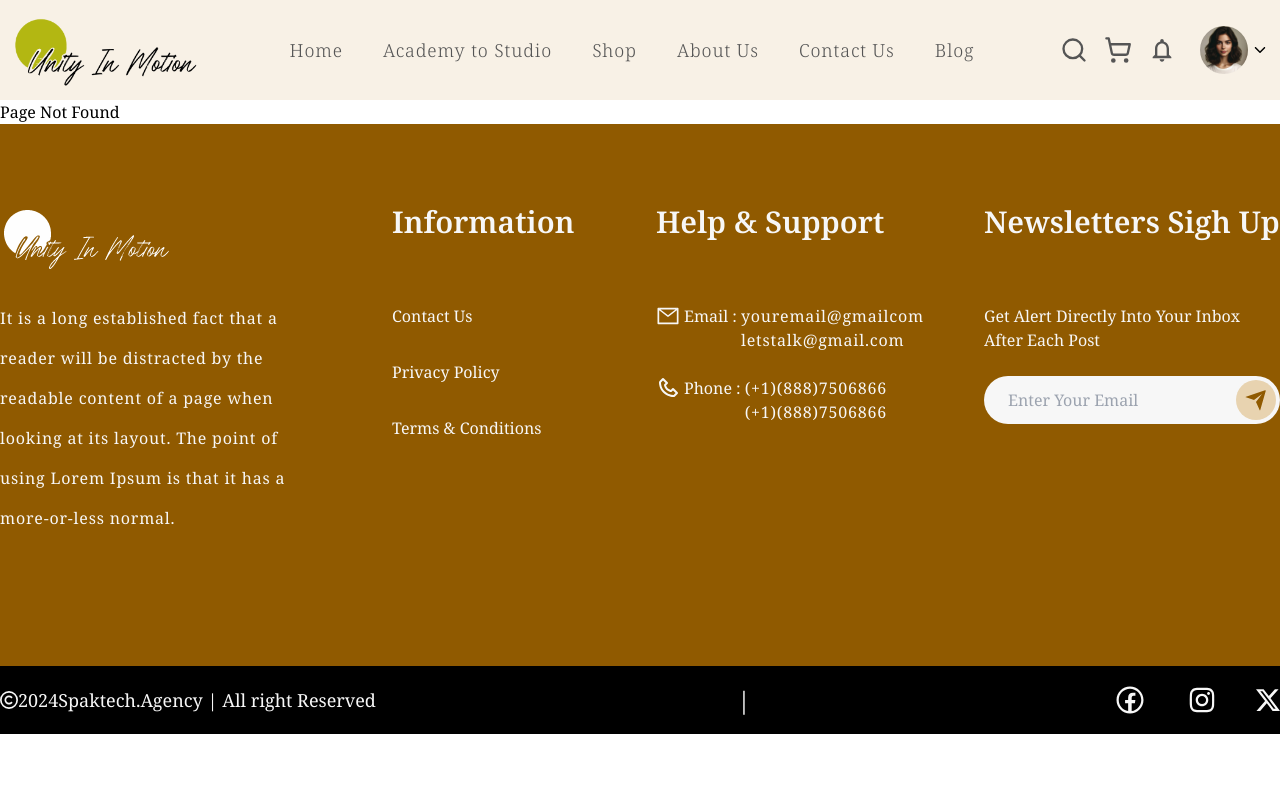
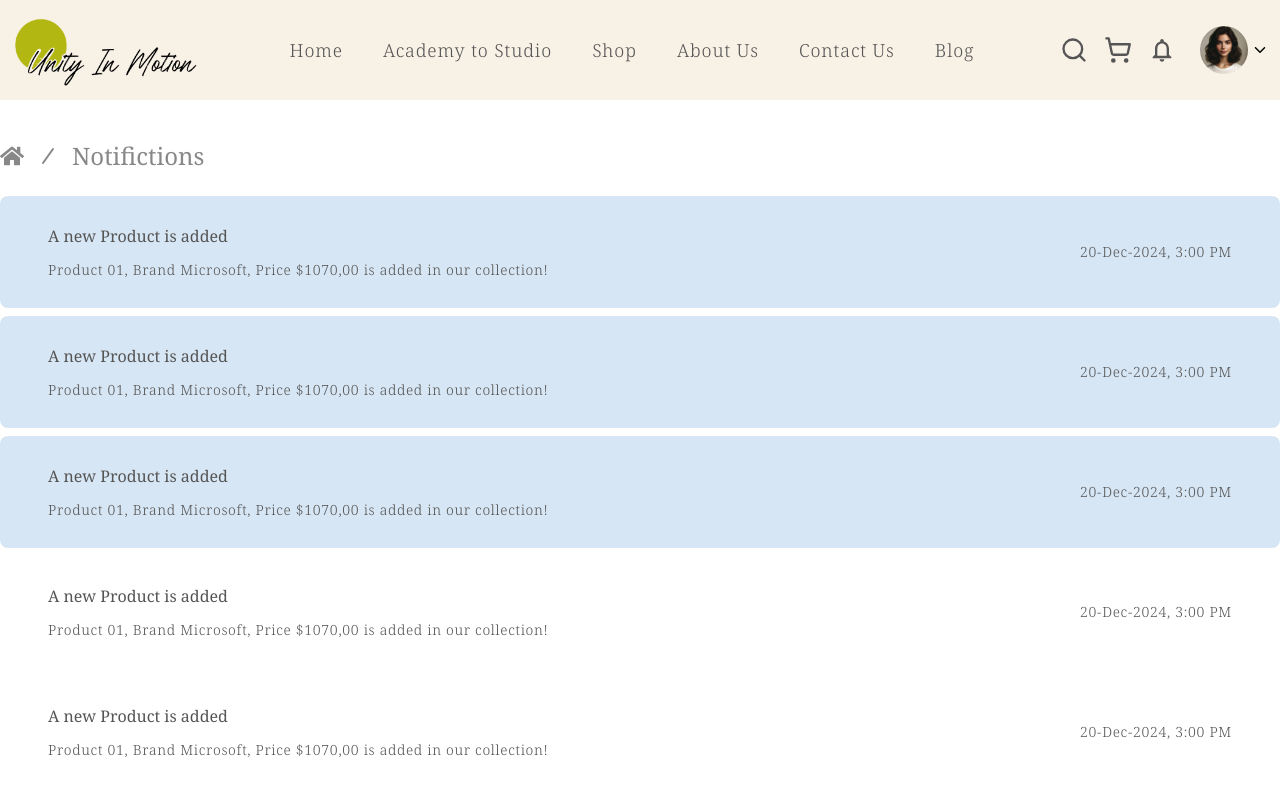
Before and after one commit to delwar-bscse/unityinmotion, a React (Vite) app: page /notifications in a window 1280 px wide. Shown: the top 800 px of the page. Built offline with nearby package versions, Linux system fonts and the light colour scheme; what chartjs-plugin-datalabels would draw is missing.

Commit message:
Add notification page

```diff
--- a/src/Router.jsx
+++ b/src/Router.jsx
@@ -18,9 +18,7 @@ import ProductPaymentDetails from "./pages/ProductPaymentDetails";
 import ProductPaymentConfirm from "./pages/ProductPaymentConfirm";
 import CartPage from "./pages/CartPage";
 import OrderPage from "./pages/OrderPage";
-
-
-
+import Notification from "./pages/Notification";
 
 
 const Routers = () => {
@@ -35,6 +33,7 @@ const Routers = () => {
           <Route path="academytostudio/:academyId" element={<AcademyTutorial />} />
           <Route path="aboutus" element={<AboutUs />} />
           <Route path="contactus" element={<ContactUs />} />
+          <Route path="notifications" element={<Notification />} />
           <Route path="blog" element={<Blog />} />
           <Route path="blog/:id" element={<BlogDetails />} />
           <Route path="shop" element={<Shop />} />
--- /dev/null
+++ b/src/constants/notificationDatas.jsx
@@ -0,0 +1,143 @@
+
+export const notificationDatas = [
+  {
+    id:1,
+    seen:"false",
+    title:"A new Product is added",
+    info:"Product 01, Brand Microsoft, Price $1070,00 is added in our collection!",
+    date:"20-Dec-2024, 3:00 PM"
+  },
+  {
+    id:2,
+    seen:"false",
+    title:"A new Product is added",
+    info:"Product 01, Brand Microsoft, Price $1070,00 is added in our collection!",
+    date:"20-Dec-2024, 3:00 PM"
+  },
+  {
+    id:3,
+    seen:"false",
+    title:"A new Product is added",
+    info:"Product 01, Brand Microsoft, Price $1070,00 is added in our collection!",
+    date:"20-Dec-2024, 3:00 PM"
+  },
+  {
+    id:4,
+    seen:"true",
+    title:"A new Product is added",
+    info:"Product 01, Brand Microsoft, Price $1070,00 is added in our collection!",
+    date:"20-Dec-2024, 3:00 PM"
+  },
+  {
+    id:5,
+    seen:"true",
+    title:"A new Product is added",
+    info:"Product 01, Brand Microsoft, Price $1070,00 is added in our collection!",
+    date:"20-Dec-2024, 3:00 PM"
+  },
+  {
+    id:6,
+    seen:"true",
+    title:"A new Product is added",
+    info:"Product 01, Brand Microsoft, Price $1070,00 is added in our collection!",
+    date:"20-Dec-2024, 3:00 PM"
+  },
+  {
+    id:7,
+    seen:"true",
+    title:"A new Product is added",
+    info:"Product 01, Brand Microsoft, Price $1070,00 is added in our collection!",
+    date:"20-Dec-2024, 3:00 PM"
+  },
+  {
+    id:8,
+    seen:"true",
+    title:"A new Product is added",
+    info:"Product 01, Brand Microsoft, Price $1070,00 is added in our collection!",
+    date:"20-Dec-2024, 3:00 PM"
+  },
+  {
+    id:9,
+    seen:"true",
+    title:"A new Product is added",
+    info:"Product 01, Brand Microsoft, Price $1070,00 is added in our collection!",
+    date:"20-Dec-2024, 3:00 PM"
+  },
+  {
+    id:10,
+    seen:"true",
+    title:"A new Product is added",
+    info:"Product 01, Brand Microsoft, Price $1070,00 is added in our collection!",
+    date:"20-Dec-2024, 3:00 PM"
+  },
+  {
+    id:11,
+    seen:"true",
+    title:"A new Product is added",
+    info:"Product 01, Brand Microsoft, Price $1070,00 is added in our collection!",
+    date:"20-Dec-2024, 3:00 PM"
+  },
+  {
+    id:12,
+    seen:"true",
+    title:"A new Product is added",
+    info:"Product 01, Brand Microsoft, Price $1070,00 is added in our collection!",
+    date:"20-Dec-2024, 3:00 PM"
+  },
+  {
+    id:13,
+    seen:"true",
+    title:"A new Product is added",
+    info:"Product 01, Brand Microsoft, Price $1070,00 is added in our collection!",
+    date:"20-Dec-2024, 3:00 PM"
+  },
+  {
+    id:14,
+    seen:"true",
+    title:"A new Product is added",
+    info:"Product 01, Brand Microsoft, Price $1070,00 is added in our collection!",
+    date:"20-Dec-2024, 3:00 PM"
+  },
+  {
+    id:15,
+    seen:"true",
+    title:"A new Product is added",
+    info:"Product 01, Brand Microsoft, Price $1070,00 is added in our collection!",
+    date:"20-Dec-2024, 3:00 PM"
+  },
+  {
+    id:16,
+    seen:"true",
+    title:"A new Product is added",
+    info:"Product 01, Brand Microsoft, Price $1070,00 is added in our collection!",
+    date:"20-Dec-2024, 3:00 PM"
+  },
+  {
+    id:17,
+    seen:"true",
+    title:"A new Product is added",
+    info:"Product 01, Brand Microsoft, Price $1070,00 is added in our collection!",
+    date:"20-Dec-2024, 3:00 PM"
+  },
+  {
+    id:18,
+    seen:"true",
+    title:"A new Product is added",
+    info:"Product 01, Brand Microsoft, Price $1070,00 is added in our collection!",
+    date:"20-Dec-2024, 3:00 PM"
+  },
+  {
+    id:19,
+    seen:"true",
+    title:"A new Product is added",
+    info:"Product 01, Brand Microsoft, Price $1070,00 is added in our collection!",
+    date:"20-Dec-2024, 3:00 PM"
+  },
+  {
+    id:20,
+    seen:"true",
+    title:"A new Product is added",
+    info:"Product 01, Brand Microsoft, Price $1070,00 is added in our collection!",
+    date:"20-Dec-2024, 3:00 PM"
+  }
+]
--- a/src/pages/CartPage.jsx
+++ b/src/pages/CartPage.jsx
@@ -32,7 +32,10 @@ const CartPage = () => {
         </div>
 
         <h2 className='text-6xl'>Cart History</h2>
-
+        {console.log(cart.items.length)}
+        {cart.items.length === 0 ? (<div>
+          <h2 className='text-center text-xl font-semibold py-10'>Your Cart is Empty. Please add product to cart.</h2>
+        </div>) : (
         <ul className='flex flex-col gap-10 pt-10'>
           {cart.items.map(item => (
             <li key={item.id} className='flex justify-between items-center gap-5'>
@@ -50,7 +53,8 @@ const CartPage = () => {
               <button onClick={()=>removeFromCartHandler(item?.id)} className='text-xl text-font03 bg-gray-800 py-2 px-6'> Remove from Cart</button>
             </li>
           ))}
-        </ul>
+        </ul>)
+        }
       </div>
     </div>
   )
--- /dev/null
+++ b/src/pages/Notification.jsx
@@ -0,0 +1,53 @@
+import React, { useState } from 'react'
+import {Link} from 'react-router-dom'
+import { FaHome } from "react-icons/fa"
+import { TbSlash } from "react-icons/tb";
+import { notificationDatas } from '../constants/notificationDatas';
+
+const Notification = () => {
+  const [allNotifications, setAllNotifications] = useState(notificationDatas);
+
+  const handleSeen = (id) =>{
+    const newNotifications = allNotifications?.map((notification)=>{
+      if(notification?.id===id){
+        return {
+          ...notification,
+          seen:"true",
+        }
+      }
+      return notification;
+    })
+    setAllNotifications(newNotifications);
+  }
+
+  return (
+    <div className='text-font01'>
+      <div className='container mx-auto space-y-6 py-10'>
+
+        <div className="text-2xl text-font01 text-opacity-70 flex items-center  gap-3">
+            <Link to="/" className="flex items-center  gap-2 hover:text-red-700">
+                <FaHome />
+            </Link>
+
+            <TbSlash />
+
+            <div className="">Notifictions</div>
+        </div>
+
+        <div className='space-y-2'>
+          {allNotifications?.map((notification)=>(
+            <div onClick={()=>handleSeen(notification?.id)} key={notification?.id} className={`${notification?.seen==="false" && 'bg-[#D7E6F4] cursor-pointer hover:bg-opacity-50'} w-full flex justify-between items-center py-7 px-12 rounded-lg`}>
+              <div className='space-y-3 text-font01'>
+                <h3>{notification?.title}</h3>
+                <p className='text-sm font-light tracking-wider'>{notification?.info}</p>
+              </div>
+              <p className='text-sm font-light tracking-wider'>{notification?.date}</p>
+            </div>
+          ))}
+        </div>
+      </div>
+    </div>
+  )
+}
+
+export default Notification
--- a/src/pages/OrderPage.jsx
+++ b/src/pages/OrderPage.jsx
@@ -25,8 +25,8 @@ const OrderPage = () => {
 
         <div>
           <div className=''>
-            {!orders ? (
-              <p>No orders placed yet.</p>
+            {orders?.length===0 ? (
+              <p className='text-center text-xl font-semibold py-10'>No orders placed yet.</p>
             ) : (
               <div className='space-y-6'>
                 {orders.map(item => (
--- a/src/sections/Header.jsx
+++ b/src/sections/Header.jsx
@@ -93,7 +93,7 @@ const Header = () => {
               <div className="flex justify-center items-center gap-4">
                 <button onClick={openProductSearchModal} className="text-font01 font-bold"><FiSearch  size={28} /></button>
                 <Link to="/cart" className="text-font01 font-bold"><LuShoppingCart  size={28} /></Link>
-                {user && <button className="text-font01 font-bold"><MdOutlineNotifications  size={28} /></button>}
+                {user && <Link to="/notifications" className="text-font01 font-bold"><MdOutlineNotifications  size={28} /></Link>}
               </div>
               {/* ------------ Control Profile, Login, Logout -------------- */}
               <div>
```
